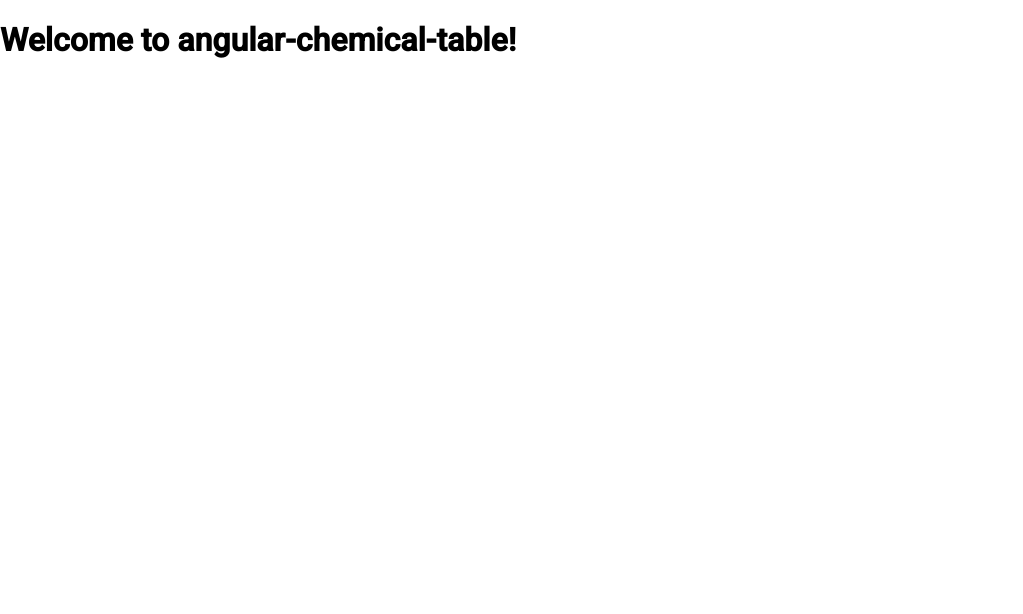
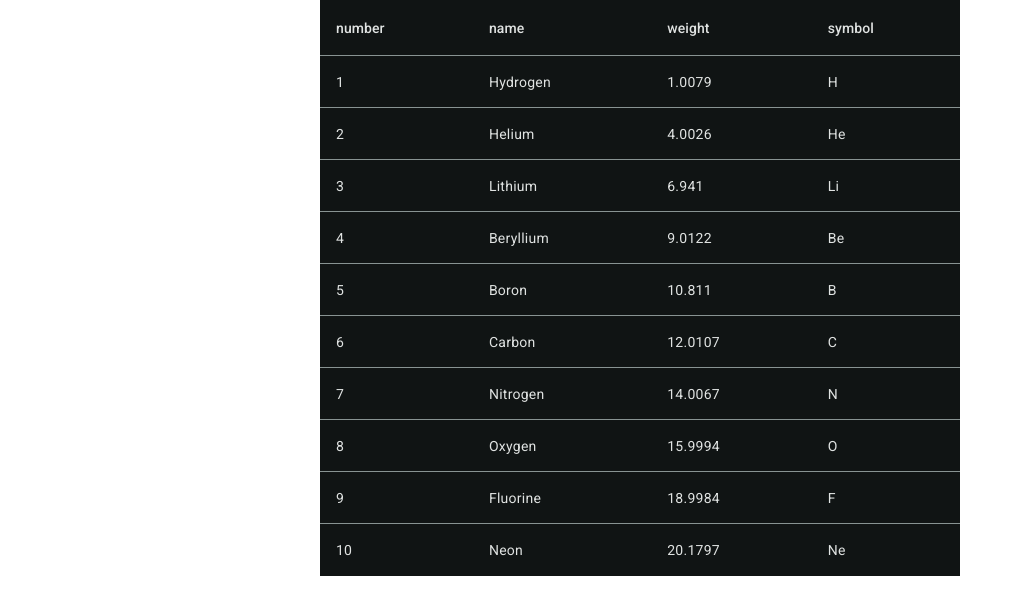
Before and after one commit to DrabantBY/angular-chemical-table, an Angular app: page / in a window 1280 px wide. Shown: the top 614 px of the page, without its empty margins (0-1023 px from the left). Built offline with nearby package versions, Linux system fonts and the light colour scheme.

Commit message:
feat: add table component

```diff
--- a/angular.json
+++ b/angular.json
@@ -7,8 +7,6 @@
 			"projectType": "application",
 			"schematics": {
 				"@schematics/angular:component": {
-					"inlineTemplate": true,
-					"inlineStyle": true,
 					"skipTests": true
 				},
 				"@schematics/angular:class": {
--- /dev/null
+++ b/src/app/app.component.html
@@ -0,0 +1 @@
+<app-periodical-table [periodicElements]="periodicElements()" />
--- a/src/app/app.component.ts
+++ b/src/app/app.component.ts
@@ -1,17 +1,16 @@
-import { Component } from '@angular/core';
-import { RouterOutlet } from '@angular/router';
+import { Component, signal } from "@angular/core";
+import { RouterOutlet } from "@angular/router";
+import { PeriodicElement } from "@models/periodic-element.type";
+import { ELEMENT_DATA } from "./consts/element-data.const";
+import { PeriodicalTableComponent } from "./components/periodical-table/periodical-table.component";
 
 @Component({
-  selector: 'app-root',
-  standalone: true,
-  imports: [RouterOutlet],
-  template: `
-    <h1>Welcome to {{title}}!</h1>
-
-    <router-outlet />
-  `,
-  styles: [],
+	selector: "app-root",
+	standalone: true,
+	imports: [RouterOutlet, PeriodicalTableComponent],
+	templateUrl: "./app.component.html",
+	styleUrl: "./app.component.css",
 })
 export class AppComponent {
-  title = 'angular-chemical-table';
+	periodicElements = signal<PeriodicElement[]>(ELEMENT_DATA);
 }
--- /dev/null
+++ b/src/app/components/periodical-table/periodical-table.component.css
@@ -0,0 +1,4 @@
+.mat-mdc-table {
+	min-width: 40rem;
+	margin-inline: auto;
+}
--- /dev/null
+++ b/src/app/components/periodical-table/periodical-table.component.html
@@ -0,0 +1,13 @@
+<table mat-table [dataSource]="periodicElements()">
+	<tr mat-header-row *matHeaderRowDef="headers"></tr>
+	<tr mat-row *matRowDef="let row; columns: headers"></tr>
+
+	@for(header of headers; track header) {
+	<ng-container [matColumnDef]="header">
+		<th mat-header-cell *matHeaderCellDef>
+			{{ header === "position" ? "number" : header }}
+		</th>
+		<td mat-cell *matCellDef="let element">{{ element[header] }}</td>
+	</ng-container>
+	}
+</table>
--- /dev/null
+++ b/src/app/components/periodical-table/periodical-table.component.ts
@@ -0,0 +1,17 @@
+import { PeriodicElementKeys } from "./../../models/periodic-element.type";
+import { PeriodicElement } from "@models/periodic-element.type";
+import { Component, computed, input } from "@angular/core";
+import { periodicalTableImports } from "./periodical-table.config";
+
+@Component({
+	selector: "app-periodical-table",
+	standalone: true,
+	imports: periodicalTableImports,
+	templateUrl: "./periodical-table.component.html",
+	styleUrl: "./periodical-table.component.css",
+})
+export class PeriodicalTableComponent {
+	periodicElements = input.required<PeriodicElement[]>();
+
+	headers: PeriodicElementKeys[] = ["position", "name", "weight", "symbol"];
+}
--- /dev/null
+++ b/src/app/components/periodical-table/periodical-table.config.ts
@@ -0,0 +1,25 @@
+import {
+	MatTable,
+	MatHeaderCell,
+	MatHeaderCellDef,
+	MatCell,
+	MatCellDef,
+	MatColumnDef,
+	MatHeaderRow,
+	MatHeaderRowDef,
+	MatRow,
+	MatRowDef,
+} from "@angular/material/table";
+
+export const periodicalTableImports = [
+	MatTable,
+	MatHeaderCell,
+	MatHeaderCellDef,
+	MatCell,
+	MatCellDef,
+	MatColumnDef,
+	MatHeaderRow,
+	MatHeaderRowDef,
+	MatRow,
+	MatRowDef,
+];
--- /dev/null
+++ b/src/app/consts/element-data.const.ts
@@ -0,0 +1,14 @@
+import { PeriodicElement } from "@models/periodic-element.type";
+
+export const ELEMENT_DATA: PeriodicElement[] = [
+	{ position: 1, name: "Hydrogen", weight: 1.0079, symbol: "H" },
+	{ position: 2, name: "Helium", weight: 4.0026, symbol: "He" },
+	{ position: 3, name: "Lithium", weight: 6.941, symbol: "Li" },
+	{ position: 4, name: "Beryllium", weight: 9.0122, symbol: "Be" },
+	{ position: 5, name: "Boron", weight: 10.811, symbol: "B" },
+	{ position: 6, name: "Carbon", weight: 12.0107, symbol: "C" },
+	{ position: 7, name: "Nitrogen", weight: 14.0067, symbol: "N" },
+	{ position: 8, name: "Oxygen", weight: 15.9994, symbol: "O" },
+	{ position: 9, name: "Fluorine", weight: 18.9984, symbol: "F" },
+	{ position: 10, name: "Neon", weight: 20.1797, symbol: "Ne" },
+];
```
Also changed, not shown: src/app/models/periodic-element.type.ts (added, +8 -0 lines), tsconfig.json (+5 -4 lines), src/app/app.component.css (added).
